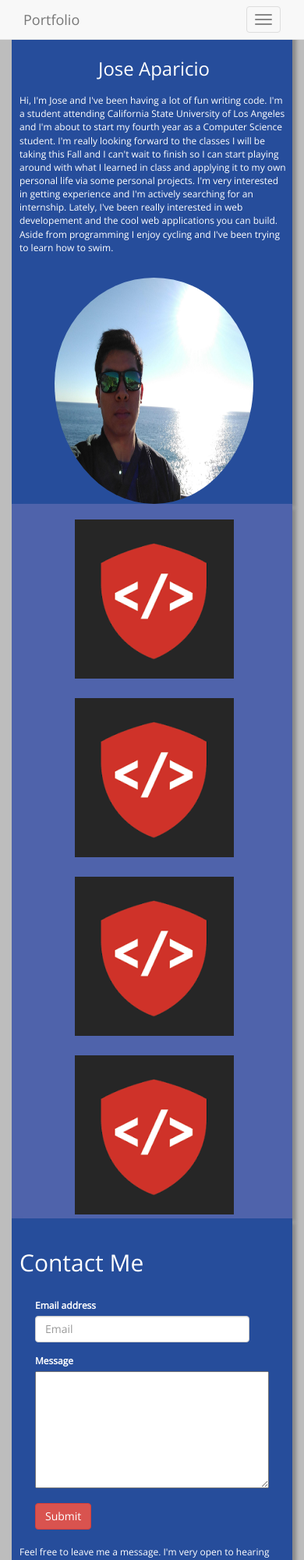
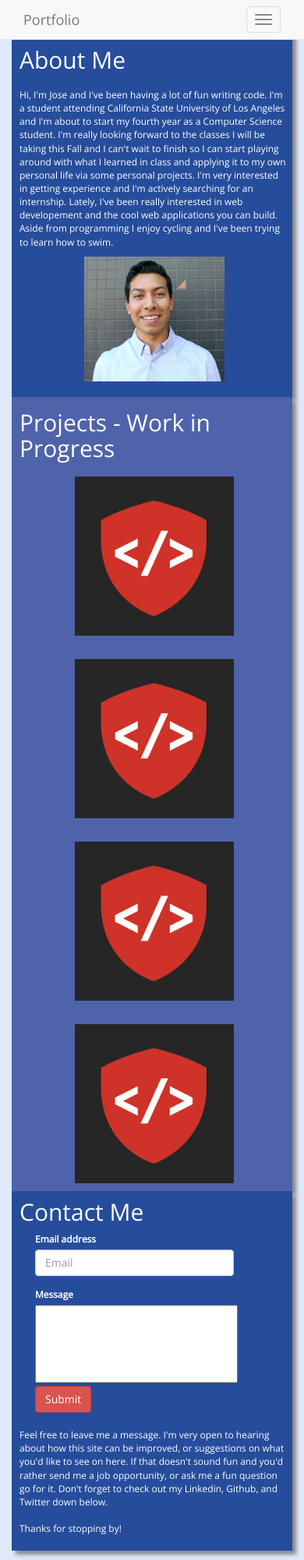
Before and after one commit to japaricio2/japaricio2.github.io, a plain HTML site: page index.html in a window 390 px wide. Shown: the top 2000 px of the page at 78% size. Drawn offline with nearby package versions, Linux system fonts and the light colour scheme.

Commit message:
Some minor updates to css for mobile

```diff
--- a/index.html
+++ b/index.html
@@ -32,23 +32,26 @@
             </div>
         </div>
     </div>
-    <div class="container-fluid" id="back-drop">
+    <div class="container">
         <div class="holder center-block">
             <div id="block-intro">
+                <h2 class="div-heading" id="intro-title">About Me</h2>
                 <div class="row">
-                    <h3 class="center-block" id="main-heading">Jose Aparicio</h3>
                     <div class="col-md-6">
                         <p id="intro-p">
-                          Hi, I'm Jose and I've been having a lot of fun writing code. I'm a student attending California State University of Los Angeles and I'm about to start my fourth year as a Computer Science student. I'm really looking forward to the classes I will be taking this Fall and I can't wait to finish so I can start playing around with what I learned in class and applying it to my own personal life via some personal projects. I'm very interested in getting experience and I'm actively searching for an internship. Lately, I've been really interested in web developement and the cool web applications you can build. Aside from programming I enjoy cycling and I've been trying to learn how to swim.
+                            Hi, I'm Jose and I've been having a lot of fun writing code. I'm a student attending California State University of Los Angeles and I'm about to start my fourth year as a Computer Science student. I'm really looking forward to the classes I will be taking
+                            this Fall and I can't wait to finish so I can start playing around with what I learned in class and applying it to my own personal life via some personal projects. I'm very interested in getting experience and I'm actively
+                            searching for an internship. Lately, I've been really interested in web developement and the cool web applications you can build. Aside from programming I enjoy cycling and I've been trying to learn how to swim.
                         </p>
                     </div>
                     <div class="col-md-6">
-                        <img id="headshot" src="resources/images/lame-headshot.jpg" alt="Picture of Tony Hawk Bobble Head" />
+                        <img id="headshot" src="resources/images/clean-dude.jpg" alt="portfolio-picture" />
                     </div>
                 </div>
             </div>
             <div id="block-portfolio">
                 <!--start of portfolio div-->
+                <h2 class="div-heading" id="portfolio-title">Projects - Work in Progress</h2>
                 <div class="row">
                     <div class="col-md-6">
                         <img class="flash" src="resources/images/code.png" alt="code Logo" />
@@ -67,7 +70,7 @@
                 </div>
             </div>
             <div id="block-contact">
-                <h2 id="contact-heading">Contact Me</h2>
+                <h2 class="div-heading" id="contact-title">Contact Me</h2>
                 <div class="row">
                     <div class="col-md-6 pull-left">
                         <form id="form" class="center-block">
@@ -75,7 +78,7 @@
                                 <label>Email address</label>
                                 <input type="email" class="form-control" id="input-email" placeholder="Email">
                             </div>
-                            <div class="form-group">
+                            <div class="group-form">
                                 <label>Message</label>
                                 <textarea name="message" rows="8" cols="30"></textarea>
                             </div>
@@ -84,8 +87,8 @@
                     </div>
                     <div class="col-md-6 pull-right">
                         <p id="contact-p">
-                            Feel free to leave me a message. I'm very open to hearing about how this site can be improved, or suggestions on what you'd like to see on here. If that doesn't sound fun and you'd rather send me a job opportunity, or ask me a fun  question go
-                            for it. Don't forget to check out my Linkedin, Github, and Twitter down below.
+                            Feel free to leave me a message. I'm very open to hearing about how this site can be improved, or suggestions on what you'd like to see on here. If that doesn't sound fun and you'd rather send me a job opportunity, or ask me a fun question go for it.
+                            Don't forget to check out my Linkedin, Github, and Twitter down below.
                             <br><br>Thanks for stopping by!
                     </div>
                 </div>
--- a/resources/css/index-css.css
+++ b/resources/css/index-css.css
@@ -2,53 +2,57 @@
     body {
         font-family: 'Open Sans', sans-serif;
         font-size: 12px;
-        background-color: #BDBDBD;
+        background-color: #DFE9FB;
     }
     .holder {
         height: 2000px;
         min-width: 320px;
-    }
-    #headshot {
-        height: 380px;
-        width: 320px;
     }
     .center-block() {
         display: block;
         margin-left: auto;
         margin-right: auto;
     }
-    #main-heading {
-        margin: auto;
-        padding: 20% 5% 5% 5%;
-        text-align: center;
-    }
     #headshot {
-        border-radius: 50%;
-        width: 255px;
-        height: 310px;
+        width: 180px;
+        height: 180px;
         display: block;
         margin: auto;
-        padding-top: 20px;
+        padding: 0px 0px 20px 0px;
     }
     .flash {
         display: block;
         margin: auto;
-        padding: 20px 0px 5px 0px;
+        padding: 20px 0px 10px 0px;
     }
-    #contact-heading {
+    .div-heading {
         margin: auto;
-        padding: 30px 0px 20px 0px;
         text-align: left;
     }
+    #intro-title {
+        display: block;
+        margin: auto;
+        padding: 60px 0px 20px 0px;
+        text-align: left;
+    }
+    #portfolio-title {
+        display: block;
+        margin: auto;
+        padding-top: 16px;
+        text-align: left;
+        color: white;
+    }
     #form {
-        width: 300px;
+        width: 280px;
         padding: 10px 5px 20px 20px;
         margin: auto;
+
     }
     textarea {
-        width: 300px;
-        height: 150px;
+        width: 260px;
+        height: 100px;
         color: black;
+        resize: none;
     }
     #input-email {
         color: black;
@@ -96,19 +100,25 @@
         color: white;
     }
 }
-@media (min-width: 768px) {
+
+@media (min-width: 1000px) {
     .center-block() {
         display: block;
         margin-left: auto;
         margin-right: auto;
+        max-width: 976px;
+        width: 976px;
     }
     body {
         font-family: 'Open Sans', sans-serif;
         font-size: 16px;
+        background-color: #DFE9FB;
     }
     .holder {
         height: 2000px;
-        max-width: 924px;
+        max-width: 976px;
+        width: 976px;
+        display: block;
     }
     #contact-heading {
         margin: auto;
@@ -130,17 +140,14 @@
         padding-bottom: 4%;
         padding-top: 8%;
     }
-    #back-drop {
-        background-color: #DFE9FB;
-    }
     #block-intro {
         color: white;
         background-color: #264D9B;
         height: 32%;
     }
     #headshot {
-        border-radius: 50%;
-        width: 255px;
+        border-radius: 0%;
+        width: 300px;
         height: 300px;
         display: block;
         margin: 30px 20px 30px 100px;
@@ -163,6 +170,7 @@
         padding-left: 20px;
         border: 0;
     }
+
     #bottom {
         background-color: white;
         height: 80px;
```
Also changed, not shown: resources/images/clean-dude.jpg (added), 1 other file.
